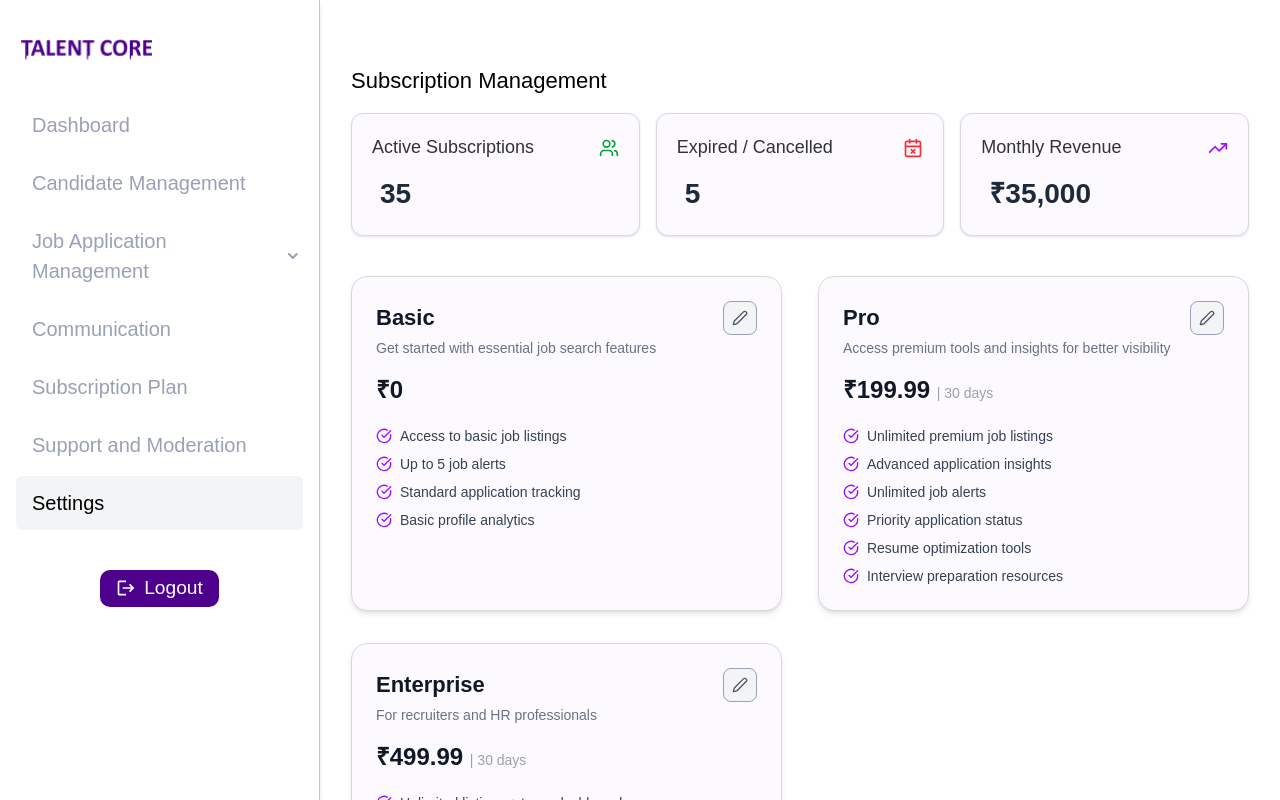
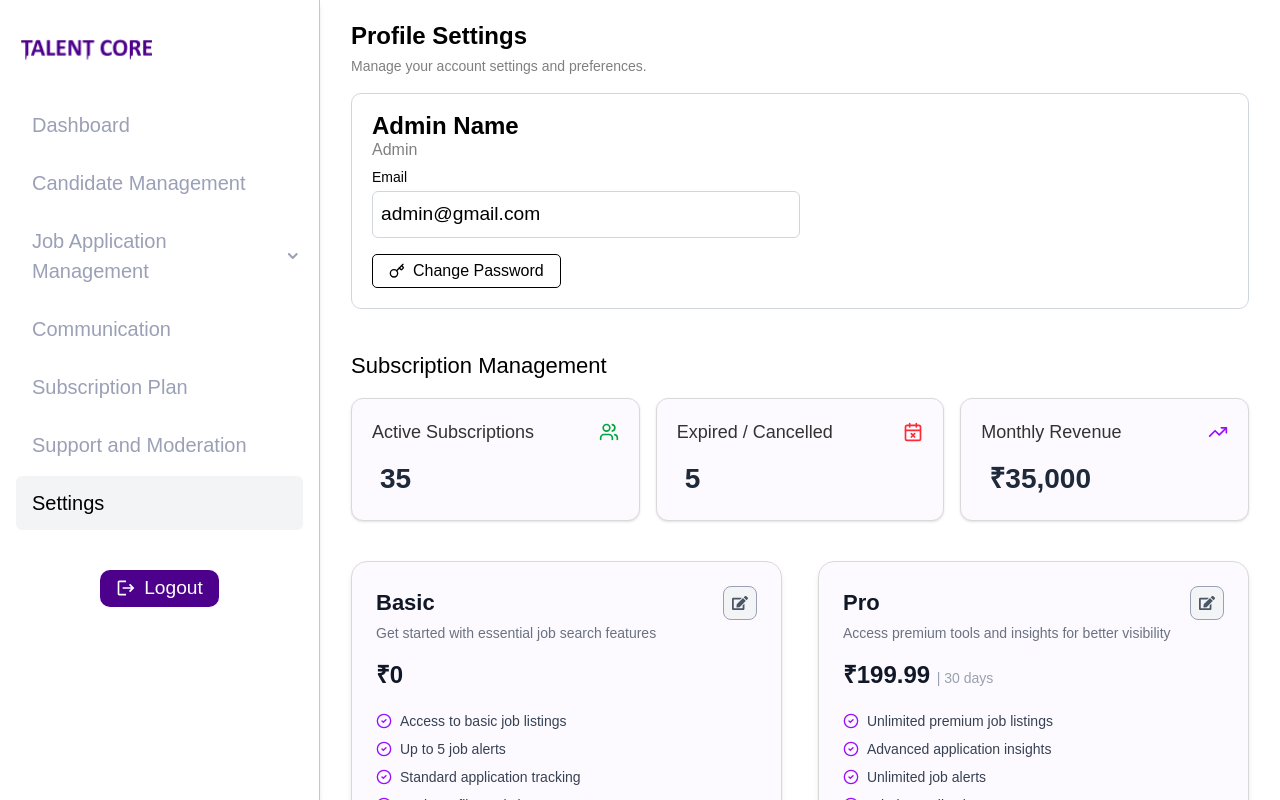
Before and after one commit to MibinThomas/talentcore-admin, a Next.js app: page /settings in a window 1280 px wide. Built offline with nearby package versions, Linux system fonts and the light colour scheme; a web font is replaced by a local one.

Commit message:
updated Profile on Settings

```diff
--- /dev/null
+++ b/src/components/settings/AdminProfile.jsx
@@ -0,0 +1,50 @@
+"use client";
+import React from "react";
+import { LuKey, LuMail } from "react-icons/lu";
+
+function AdminProfile() {
+  return (
+    <div className="w-full">
+      <div className="container">
+        <div className="admin__profile__section">
+          <div>
+            <h3 className="text-black font-semibold text-[24px] leading-none">
+              Profile Settings
+            </h3>
+            <p className="text-[#00000080] text-[14px] mt-2">
+              Manage your account settings and preferences.
+            </p>
+          </div>
+
+          <div className="border border-gray-300 p-5 mt-4 rounded-[10px]">
+            <h4 className="text-black text-[24px] font-semibold leading-none">
+              Admin Name
+            </h4>
+            <p className="text-[#00000080] text-[16px]">Admin</p>
+            <div className="w-full flex items-center justify-between gap-4">
+              <div className="md:w-1/2">
+                <label htmlFor="email" className="text-[14px] text-black">
+                  Email
+                </label>
+                <br />
+                <input
+                  type="email"
+                  value={"admin@gmail.com"}
+                  readOnly
+                  className="text-black w-full border border-gray-300 rounded-md p-2 "
+                />
+              </div>
+            </div>
+
+            <button className="bg-white border border-black rounded-[5px] px-4 py-2 leading-none text-[16px] flex items-center justify-center gap-2 hover:bg-[#4D008C] hover:text-white transition-colors mt-4">
+              <LuKey />
+              Change Password
+            </button>
+          </div>
+        </div>
+      </div>
+    </div>
+  );
+}
+
+export default AdminProfile;
--- a/src/components/settings/PasswordReset.jsx
+++ b/src/components/settings/PasswordReset.jsx
@@ -1,7 +1,7 @@
 //src/
 "use client";
-import { Mail } from "lucide-react";
 import React from "react";
+import { LuMail } from "react-icons/lu";
 
 function PasswordReset() {
   const users = [
@@ -80,7 +80,7 @@ function PasswordReset() {
                     </td>
                     <td className="py-3 px-4">
                       <button className="flex items-center gap-2 border border-gray-300 rounded-md px-3 py-1.5 text-gray-700 text-[13px] hover:bg-gray-100 transition-all">
-                        <Mail className="w-4 h-4" />
+                        <LuMail className="w-4 h-4" />
                         Reset Password
                       </button>
                     </td>
@@ -114,7 +114,7 @@ function PasswordReset() {
                   Last Reset: {user.lastReset}
                 </p>
                 <button className="w-full flex items-center justify-center gap-2 border border-gray-300 rounded-md px-3 py-2 text-gray-700 text-[13px] hover:bg-gray-100 transition-all">
-                  <Mail className="w-4 h-4" />
+                  <LuMail className="w-4 h-4" />
                   Reset Password
                 </button>
               </div>
--- a/src/components/settings/Settings.jsx
+++ b/src/components/settings/Settings.jsx
@@ -2,10 +2,12 @@ import React from 'react'
 import SubscriptionManagement from './SubscriptionManagement'
 import SubscriptionEmails from './SubscriptionEmails'
 import PasswordReset from './PasswordReset'
+import AdminProfile from './AdminProfile'
 
 function Settings() {
   return (
     <div>
+        <AdminProfile/>
         <SubscriptionManagement/>
         <SubscriptionEmails/>
         <PasswordReset/>
--- a/src/components/settings/SubscriptionEmails.jsx
+++ b/src/components/settings/SubscriptionEmails.jsx
@@ -1,7 +1,7 @@
 // src/components/settings/SubscriptionEmails.jsx
 "use client";
-import { Bell, Mail } from "lucide-react";
 import React, { useState } from "react";
+import { LuBell, LuMail } from "react-icons/lu";
 
 export default function SubscriptionEmails() {
   const [weeklyDigest, setWeeklyDigest] = useState(true);
@@ -27,7 +27,7 @@ export default function SubscriptionEmails() {
             {/* Weekly Digest Emails */}
             <div className="flex flex-col sm:flex-row sm:items-center justify-between gap-4 border border-gray-200 rounded-xl p-4 bg-white">
               <div className="flex items-start sm:items-center gap-3">
-                <Bell className="w-5 h-5 text-gray-600 mt-0.5 shrink-0" />
+                <LuBell className="w-5 h-5 text-gray-600 mt-0.5 shrink-0" />
                 <div>
                   <h3 className="text-[16px] sm:text-[16px] font-medium text-gray-800">
                     Weekly Digest Emails
@@ -56,7 +56,7 @@ export default function SubscriptionEmails() {
             {/* Marketing Emails */}
             <div className="flex flex-col sm:flex-row sm:items-center justify-between gap-4 border border-gray-200 rounded-xl p-4 bg-white">
               <div className="flex items-start sm:items-center gap-3">
-                <Mail className="w-5 h-5 text-gray-600 mt-0.5 shrink-0" />
+                <LuMail className="w-5 h-5 text-gray-600 mt-0.5 shrink-0" />
                 <div>
                   <h3 className="text-[16px] sm:text-[16px] font-medium text-gray-800">
                     Marketing Emails
--- a/src/components/settings/SubscriptionManagement.jsx
+++ b/src/components/settings/SubscriptionManagement.jsx
@@ -1,7 +1,8 @@
 //src/components/settings/SubscriptionManagement.jsx
 "use client";
 import React from "react";
-import { Users, CalendarX, TrendingUp, CheckCircle, Edit2 } from "lucide-react";
+import { FaEdit } from "react-icons/fa";
+import { LuCalendarX, LuCircleCheck, LuTrendingUp, LuUsers } from "react-icons/lu";
 
 function SubscriptionManagement() {
   // ===== Summary Cards =====
@@ -9,17 +10,17 @@ function SubscriptionManagement() {
     {
       title: "Active Subscriptions",
       value: "35",
-      icon: <Users className="w-5 h-5 text-green-600" />,
+      icon: <LuUsers className="w-5 h-5 text-green-600" />,
     },
     {
       title: "Expired / Cancelled",
       value: "5",
-      icon: <CalendarX className="w-5 h-5 text-red-500" />,
+      icon: <LuCalendarX className="w-5 h-5 text-red-500" />,
     },
     {
       title: "Monthly Revenue",
       value: "₹35,000",
-      icon: <TrendingUp className="w-5 h-5 text-purple-600" />,
+      icon: <LuTrendingUp className="w-5 h-5 text-purple-600" />,
     },
   ];
 
@@ -117,7 +118,7 @@ function SubscriptionManagement() {
                     </p>
                   </div>
                   <button className="bg-gray-100 p-2 border border-[#9AA0B6] rounded-lg hover:bg-gray-200 transition">
-                    <Edit2 className="w-4 h-4 text-gray-600" />
+                    <FaEdit className="w-4 h-4 text-gray-600" />
                   </button>
                 </div>
 
@@ -137,7 +138,7 @@ function SubscriptionManagement() {
                 <ul className="mt-5 space-y-2 text-sm text-gray-700">
                   {plan.features.map((feature, fIndex) => (
                     <li key={fIndex} className="flex items-center">
-                      <CheckCircle className="w-4 h-4 text-purple-600 mr-2" />
+                      <LuCircleCheck className="w-4 h-4 text-purple-600 mr-2" />
                       {feature}
                     </li>
                   ))}
--- a/src/components/subscription-plan/Subscription.jsx
+++ b/src/components/subscription-plan/Subscription.jsx
@@ -1,8 +1,8 @@
 "use client";
 import React, { useState } from "react";
-import { CheckCircle, Edit2 } from "lucide-react";
 import { FaPlus } from "react-icons/fa";
 import SubscriptionModal from "./SubscriptionModal";
+import { LuCircleCheck, LuPencil } from "react-icons/lu";
 
 function Subscription() {
   const [plans, setPlans] = useState([
@@ -111,7 +111,7 @@ function Subscription() {
                     onClick={() => handleEditClick(index)}
                     className="bg-gray-100 p-2 border border-[#9AA0B6] rounded-lg hover:bg-gray-200 transition"
                   >
-                    <Edit2 className="w-4 h-4 text-gray-600" />
+                    <LuPencil className="w-4 h-4 text-gray-600" />
                   </button>
                 </div>
 
@@ -129,7 +129,7 @@ function Subscription() {
                 <ul className="mt-5 space-y-2 text-sm text-gray-700">
                   {plan.features.map((feature, fIndex) => (
                     <li key={fIndex} className="flex items-center">
-                      <CheckCircle className="w-4 h-4 text-purple-600 mr-2" />
+                      <LuCircleCheck className="w-4 h-4 text-purple-600 mr-2" />
                       {feature}
                     </li>
                   ))}
```
